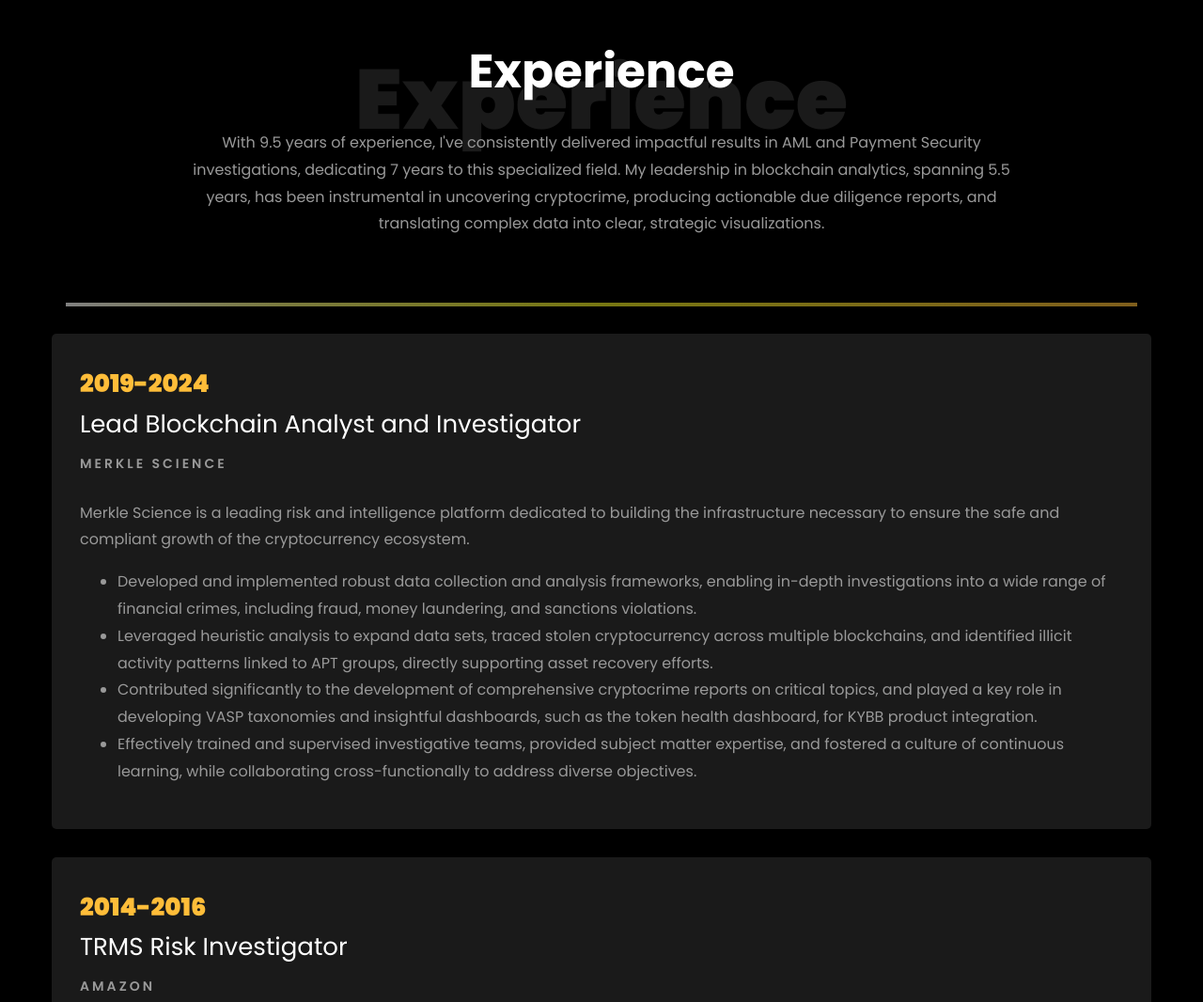
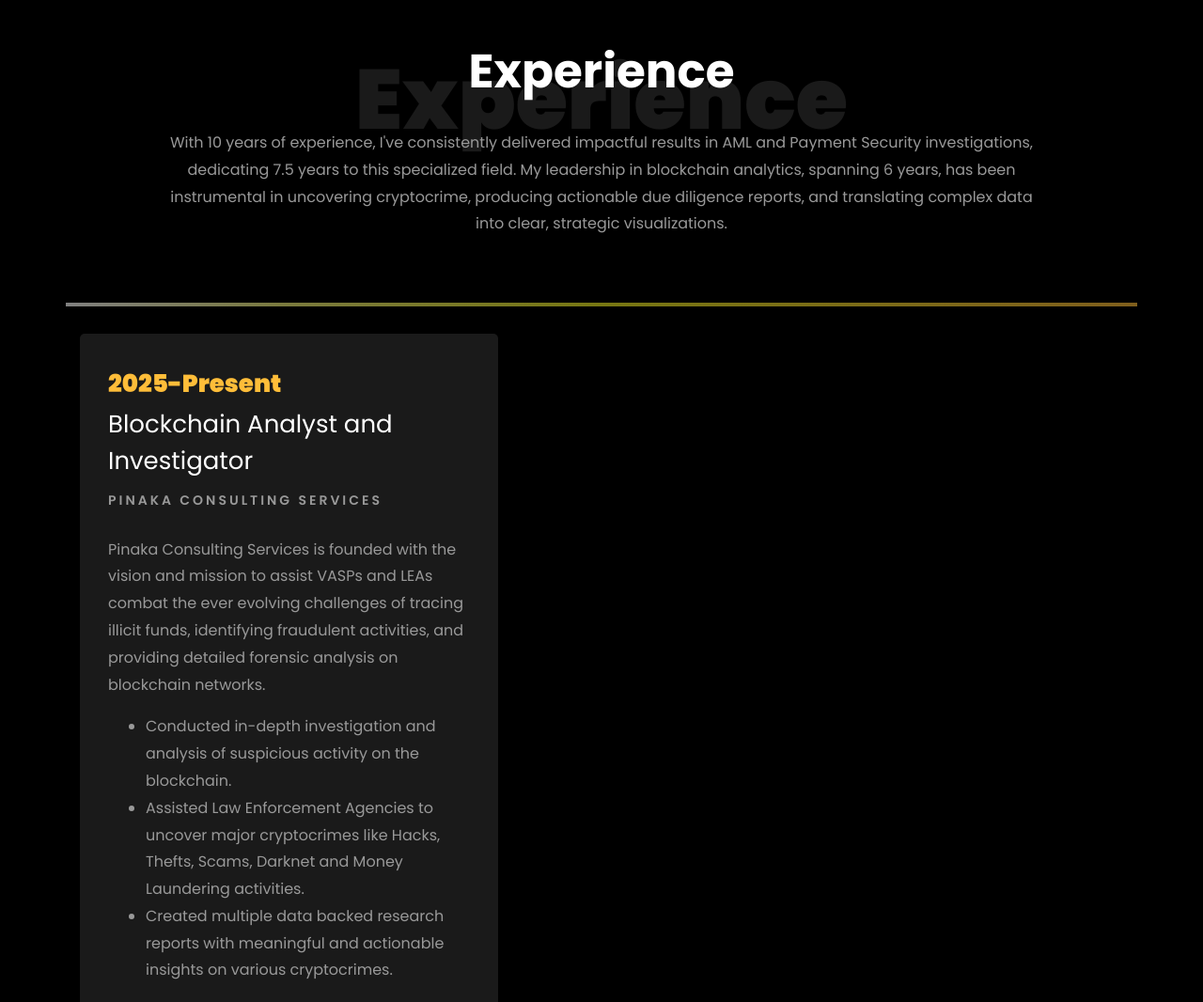
Before and after one commit to gourav540/gourav540.github.io, a plain HTML site: page index.html in a window 1280 px wide. Shown: the part 1620-2686 px from the top of the page at 94% size. Drawn offline with Linux system fonts and the light colour scheme; files whose address does not match are found by name.

Commit message:
Update index.html

```diff
--- a/index.html
+++ b/index.html
@@ -221,7 +221,7 @@
 									  <div class="about-info">
 										<p><span class="title-s">Name: </span> <span>Gourav Datta</span></p>
 										<p><span class="title-s">Job Role: </span> <span>Blockchain Investigator</span></p>
-										<p><span class="title-s">Experience: </span> <span>5.5 years</span></p>
+										<p><span class="title-s">Experience: </span> <span>6 years</span></p>
 										<p><span class="title-s">Address: </span> <span>Bengaluru, India</span></p>
 									  </div>
 									</div>
@@ -310,7 +310,7 @@
           <div class="col-md-10 heading-section text-center ftco-animate">
           	<h1 class="big big-2">Experience</h1>
             <h2 class="mb-4">Experience</h2>
-            <p>With 9.5 years of experience, I've consistently delivered impactful results in AML and Payment Security investigations, dedicating 7 years to this specialized field. My leadership in blockchain analytics, spanning 5.5 years, has been instrumental in uncovering cryptocrime, producing actionable due diligence reports, and translating complex data into clear, strategic visualizations.</p>
+            <p>With 10 years of experience, I've consistently delivered impactful results in AML and Payment Security investigations, dedicating 7.5 years to this specialized field. My leadership in blockchain analytics, spanning 6 years, has been instrumental in uncovering cryptocrime, producing actionable due diligence reports, and translating complex data into clear, strategic visualizations.</p>
           </div>
         </div>
 
@@ -321,19 +321,19 @@
 		<br>
 		<div class="row">
 			<div class="col-md-5">
-<!-- 				<div class="resume-wrap ftco-animate">
+ 				<div class="resume-wrap ftco-animate">
 					<span class="date">2025-Present</span>
-					<h2>Senior Blockchain AML Investigator</h2>
-					<span class="position">Bitfinex</span>
-					<p class="mt-4">Bitfinex, established in 2012 and operated by iFinex Inc., is a cryptocurrency exchange platform catering to experienced traders. It offers a comprehensive suite of trading options, including spot, margin, and derivatives trading, alongside features like margin funding. Known for its advanced tools and services, Bitfinex has played a significant role in the cryptocurrency market's evolution.
+					<h2>Blockchain Analyst and Investigator</h2>
+					<span class="position">Pinaka Consulting Services</span>
+					<p class="mt-4">Pinaka Consulting Services is founded with the vision and mission to assist VASPs and LEAs combat the ever evolving challenges of tracing illicit funds, identifying fraudulent activities, and providing detailed forensic analysis on blockchain networks.
 						<ul>
-							<li>Conducted in-depth investigation and analysis of suspicious activity on the blockchain and filing SARs.</li>
+							<li>Conducted in-depth investigation and analysis of suspicious activity on the blockchain.</li>
 							<li>Assisted Law Enforcement Agencies to uncover major cryptocrimes like Hacks, Thefts, Scams, Darknet and Money Laundering activities.</li>
 							<li>Created multiple data backed research reports with meaningful and actionable insights on various cryptocrimes.</li>
 						</ul>
 					</p>
 				</div>
- -->
+
 			</div>
 		<div class="row">
 				<div class="col-md-5.5">
```
